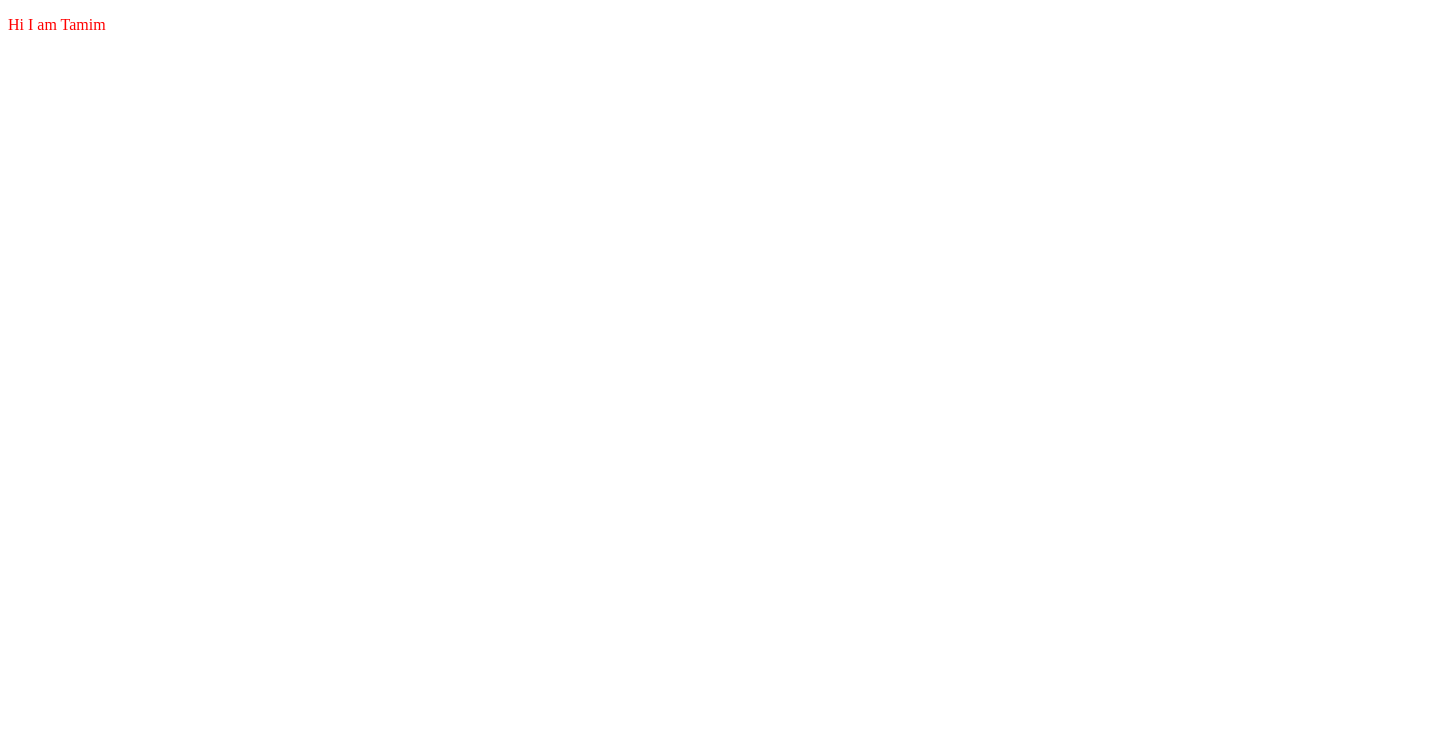
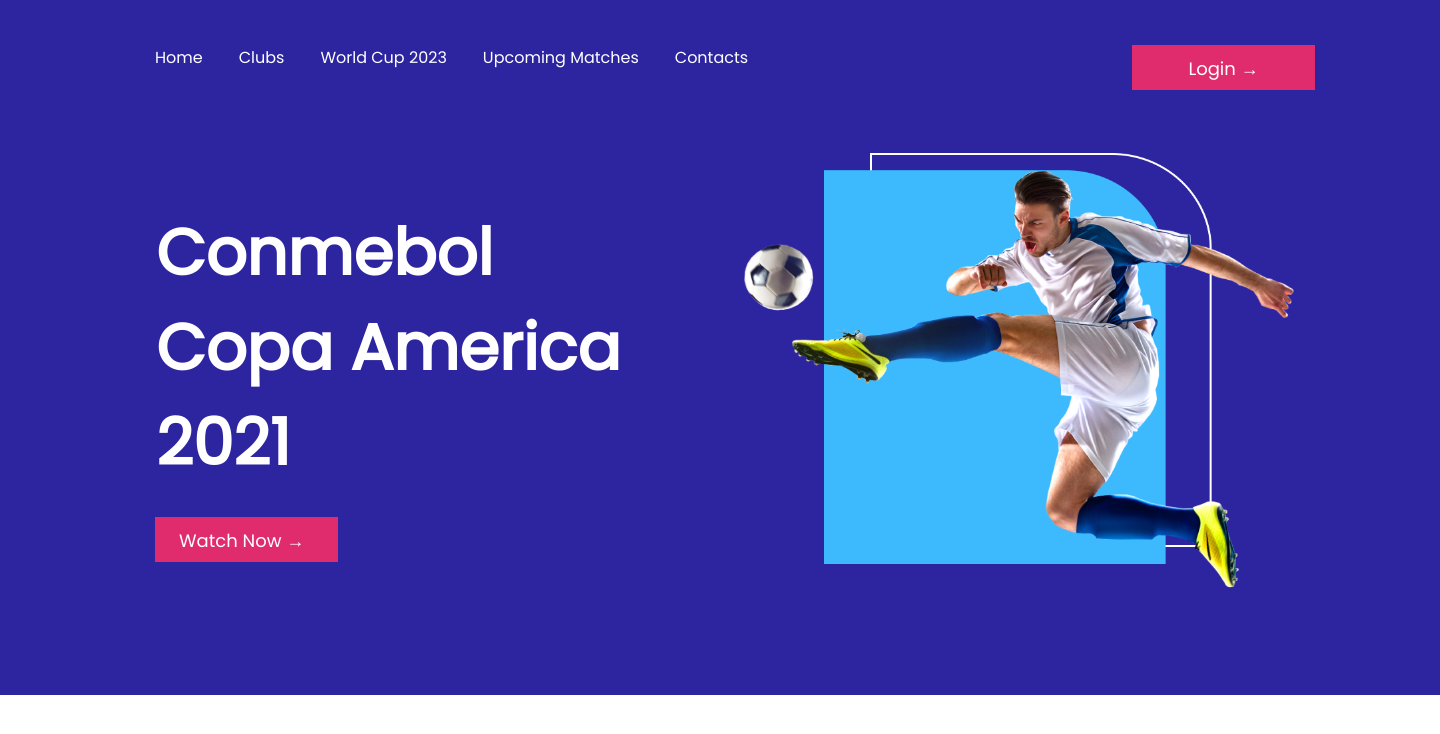
Before and after one commit to Tamim0133/Responsive-Football, a plain HTML site: page index.html in a window 1280 px wide. Shown: the whole page, 1440 px wide, since content can reach past the window. Drawn offline with Linux system fonts and the light colour scheme.

Commit message:
Second Commit

```diff
--- a/index.html
+++ b/index.html
@@ -1,14 +1,48 @@
 <!DOCTYPE html>
 <html lang="en">
-<head>
-    <meta charset="UTF-8">
-    <meta http-equiv="X-UA-Compatible" content="IE=edge">
-    <meta name="viewport" content="width=device-width, initial-scale=1.0">
-    <title> Football-Website</title>
+  <head>
+    <meta charset="UTF-8" />
+    <meta http-equiv="X-UA-Compatible" content="IE=edge" />
+    <meta name="viewport" content="width=device-width, initial-scale=1.0" />
+    <title>Football-Website</title>
     <!-- linking Style sheet -->
-    <link rel="stylesheet" href="style.css">
-</head>
-<body>
-    <p>Hi I am Tamim</p>
-</body>
+    <link rel="stylesheet" href="style.css" />
+  </head>
+  <body>
+    <!-- ---------------------------------------
+           The Head Of the website lies below
+    ------------------------------------------- -->
+    <header>
+      <nav>
+        <div class="navbar">
+          <div class="pages-content">
+            <ul>
+              <li class="pages">Home</li>
+              <li class="pages">Clubs</li>
+              <li class="pages">World Cup 2023</li>
+              <li class="pages">Upcoming Matches</li>
+              <li class="pages">Contacts</li>
+            </ul>
+          </div>
+          <div><p class="interactive" id="login">Login &#8594;</p></div>
+        </div>
+      </nav>
+    </header>
+    <!--------------------------------------
+    The TOP Section of the body Stars from here
+    ----------------------------------------- -->
+    <main>
+      <section class="top">
+        <div>
+          <img src="images/banner.png" alt="" />
+          <h1 class="heading-text">
+            Conmebol <br />
+            Copa America <br />
+            2021
+          </h1>
+          <p class="interactive" id="watch">Watch Now &#8594;</p>
+        </div>
+      </section>
+    </main>
+  </body>
 </html>
--- a/style.css
+++ b/style.css
@@ -1,3 +1,87 @@
-p{
-    color: red;
+@import url("https://fonts.googleapis.com/css2?family=Poppins&display=swap");
+* {
+  padding: 0%;
+  margin: 0%;
 }
+body {
+  font-family: "Poppins", sans-serif;
+}
+.navbar {
+  display: flex;
+  justify-content: space-between;
+  position: absolute;
+  margin-top: 45px;
+  margin-left: 155px;
+  width: 1160px;
+  height: 45px;
+}
+ul {
+  display: flex;
+  flex-direction: row;
+}
+ul > li {
+  list-style: none;
+  padding-right: 36px;
+  cursor: pointer;
+}
+.pages {
+  color: white;
+}
+.interactive {
+  background-color: #e02c6d;
+  height: 25px;
+  width: 135px;
+  font-size: 18px;
+  color: white;
+}
+.interactive:hover {
+  transform: scale(1.1);
+  border-radius: 20px;
+  transition: transform 0.6s linear;
+  cursor: pointer;
+  font-size: 18px;
+  font-weight: 700;
+  color: black;
+  background-color: #7ee8fa;
+  background-image: linear-gradient(315deg, #7ee8fa 0%, #80ff72 74%);
+}
+#login {
+  padding: 10px 24px;
+  text-align: center;
+}
+.top {
+  background-color: #2d25a0;
+  left: 0%;
+  top: 0%;
+  height: 695px;
+  width: 1440px;
+}
+section > div > img {
+  position: absolute;
+  width: 556.01px;
+  height: 438px;
+  left: 740px;
+  bottom: 185px;
+  top: 153px;
+}
+section > div > img:hover {
+  transform: rotateY(360deg);
+  -webkit-transition: 4s ease-in-out;
+  cursor: pointer;
+}
+.heading-text {
+  font-size: 64px;
+  font-weight: bold;
+  color: white;
+  margin-left: 156px;
+  margin-top: 205px;
+  position: absolute;
+}
+
+#watch {
+  top: 490px;
+  left: 155px;
+  position: absolute;
+  padding: 10px 24px 10px 24px;
+  margin-top: 27px;
+}
```
